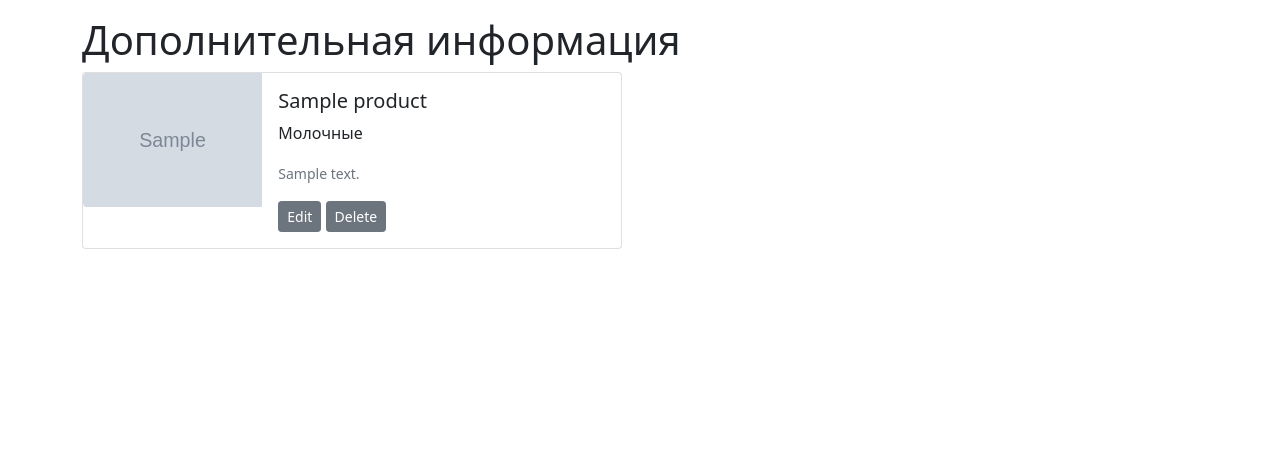
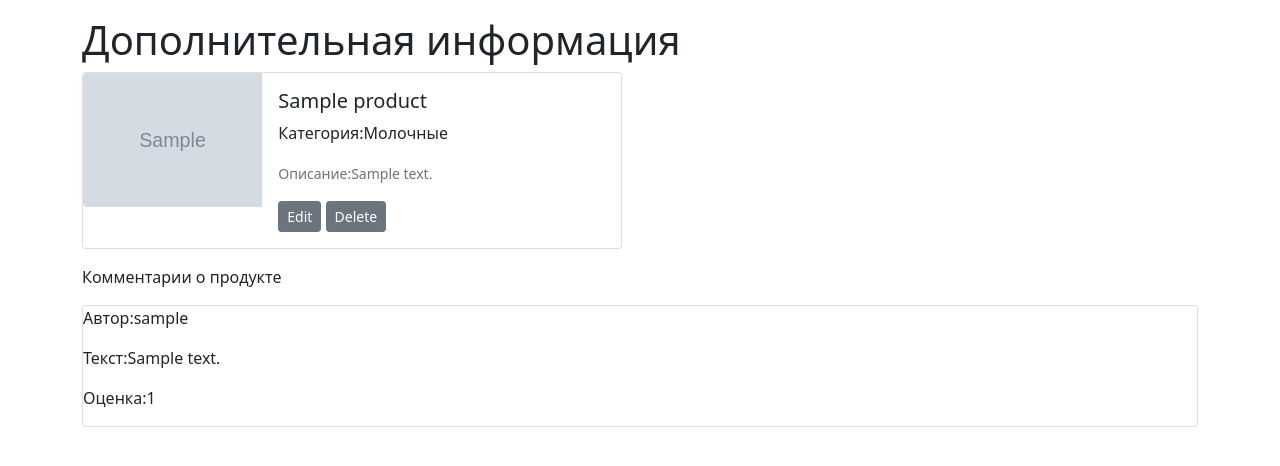
Before and after one commit to Nadezhda2205/kontrol_python_8_Khovrich_Nadezhda, a Django app: page /product/1 in a window 1280 px wide. Shown: the part 56-522 px from the top of the page. Run offline with Django 4.2, Linux system fonts and the light colour scheme; tables that the repository leaves empty hold one stand-in row (values such as "Sample post"); grey boxes marked "Sample" are stand-in pictures.

Commit message:
Добавление комментариев на станицу просмотра продукта

```diff
--- a/core/urls.py
+++ b/core/urls.py
@@ -2,7 +2,7 @@
 from django.contrib import admin
 from django.urls import path
 from accounts.views import  LoginView, logout_view, RegisterView
-from products.views import ProductListView, ProductDetailView, ProductCreateView, ProductUpdateView, ProductDeleteView
+from products.views import ProductListView, ProductDetailView, ProductCreateView, ProductUpdateView, ProductDeleteView, CommentListView
 
 
 urlpatterns = [
@@ -14,6 +14,8 @@ urlpatterns = [
     path('product/delete/<int:pk>', ProductDeleteView.as_view(), name='product_delete'),
     path('product/confirm-delete/<int:pk>', ProductDeleteView.as_view(), name='product_confirm_delete'),
 
+    path('product/comments/<int:pk>', CommentListView.as_view(), name='product_comments'),
+
     path('login/', LoginView.as_view(), name='login'),
     path('logout/', logout_view, name='logout'),
 
--- a/products/views.py
+++ b/products/views.py
@@ -2,7 +2,7 @@ from django.shortcuts import render
 from django.views.generic import ListView, DetailView, CreateView, UpdateView, DeleteView
 from django.urls import reverse, reverse_lazy
 
-from products.models import Product
+from products.models import Product, Comment
 from products.forms import ProductForm
 
 
@@ -40,3 +40,9 @@ class ProductDeleteView(DeleteView):
     template_name = 'products/product_confirm_delete.html'
     model = Product
     success_url = reverse_lazy('index')
+
+
+class CommentListView(ListView):
+    template_name = 'product.html'
+    model = Comment
+    context_object_name = 'comments'
--- a/templates/products/product.html
+++ b/templates/products/product.html
@@ -17,14 +17,23 @@
     <div class="col-md-8">
       <div class="card-body">
         <h5 class="card-title">{{ product.name }}</h5>
-        <p class="card-text">{{ product.get_category_display }} </p>
-        <p class="card-text"><small class="text-muted">{{ product.description }}</small></p>
+        <p class="card-text">Категория:{{ product.get_category_display }} </p>
+        <p class="card-text"><small class="text-muted">Описание:{{ product.description }}</small></p>
+
         <a class="btn btn-secondary btn-sm" href="{% url 'product_edit' product.pk %}">Edit</a>
         <a class="btn btn-secondary btn-sm" href="{% url 'product_delete' product.pk %}">Delete</a>
       </div>
     </div>
   </div>
 </div>
+<p>Комментарии о продукте</p>
+{% for comment in product.comments.all %}
+  <div class="card mb-3">
+    <p >Автор:{{ comment.author }}</p>
+    <p >Текст:{{ comment.text }}</p>
+    <p >Оценка:{{ comment.valuation }}</p>
+ </div>
 
+{% endfor %}
 
 {% endblock %}
```
